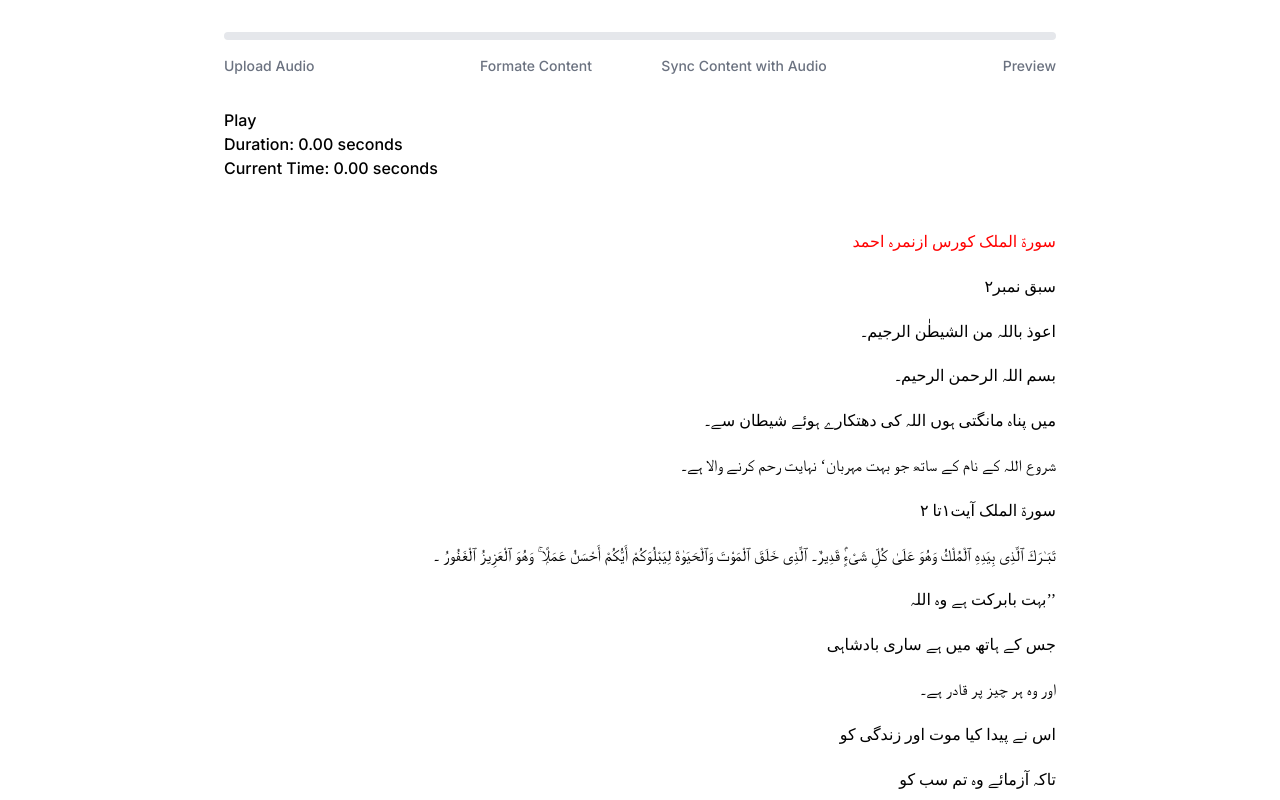
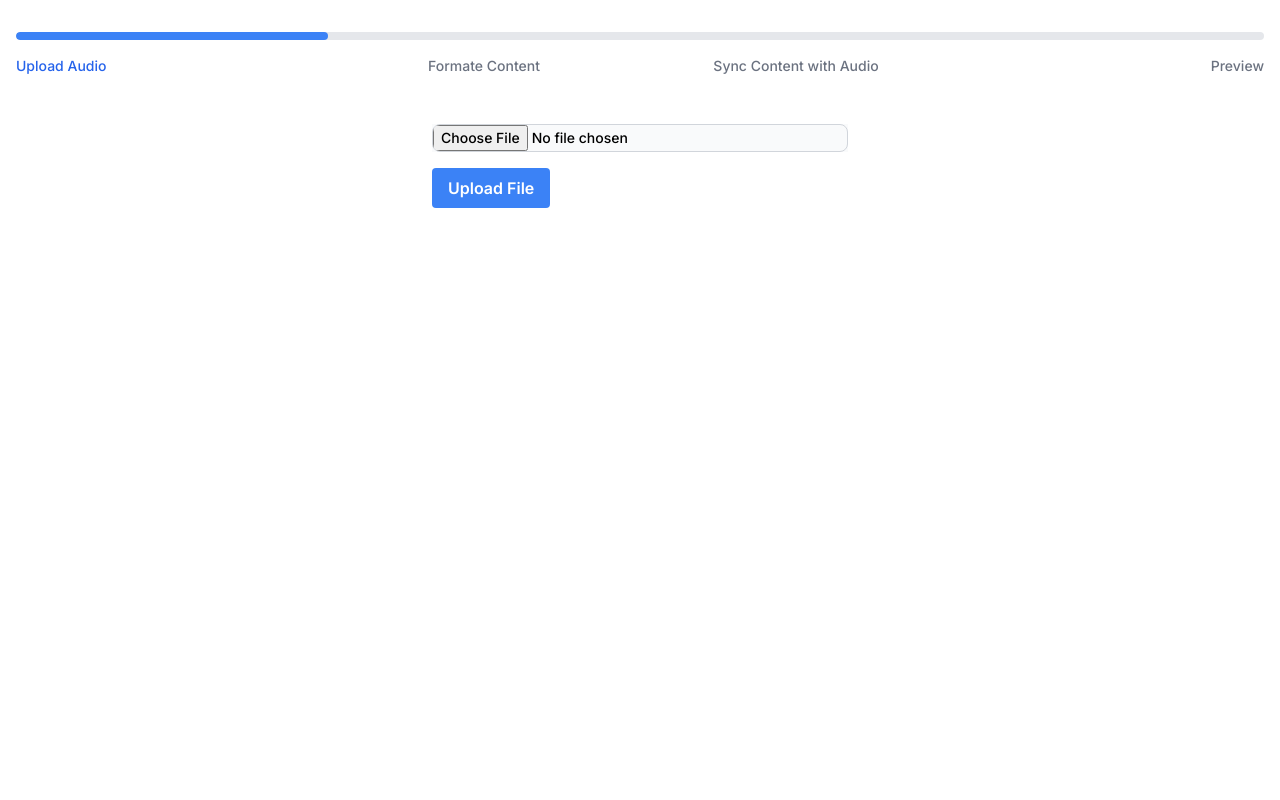
Before and after one commit to hassanprodeveloper/sync-audio-with-lexical, a Next.js app: page / in a window 1280 px wide. Shown: the top 800 px of the page. Built offline with nearby package versions, Linux system fonts and the light colour scheme.

Commit message:
resolve context not working issues

```diff
--- a/src/app/page.tsx
+++ b/src/app/page.tsx
@@ -1,35 +1,13 @@
 "use client";
+
 import React from "react";
-import AudioUploadForm from "@/components/AudioUploadForm";
-import StepsProgress from "@/components/StepsProgress";
-import LexicalEditor from "@/components/LexicalEditor";
-import SyncAudioWithLexical from "@/components/SyncAudioWithLexical";
-import { addTimeToTextNode, assignUniqueIdsToTextNodes } from "@/helpers";
-import Preview from "@/components/Preview";
-import SyncAudioStepsProvider, {
-  useSyncAudioSteps,
-} from "@/context/SyncAudioSteps";
+import SyncAudioStepsProvider from "@/context/SyncAudioSteps";
+import SyncAudioStepper from "@/views/SyncAudioStepper";
 
 const App = () => {
-  const { step, onTextFormattingComplete } = useSyncAudioSteps();
-
   return (
     <SyncAudioStepsProvider>
-      <div className="mx-auto max-w-4xl px-4 sm:px-6 lg:px-8 py-8">
-        <StepsProgress />
-
-        <div>
-          {step === 1 ? (
-            <AudioUploadForm />
-          ) : step === 2 ? (
-            <LexicalEditor onComplete={onTextFormattingComplete} />
-          ) : step === 3 ? (
-            <SyncAudioWithLexical />
-          ) : (
-            <Preview />
-          )}
-        </div>
-      </div>
+      <SyncAudioStepper />
     </SyncAudioStepsProvider>
   );
 };
--- a/src/components/AudioUploadForm.tsx
+++ b/src/components/AudioUploadForm.tsx
@@ -9,7 +9,7 @@ const AudioUploadForm: React.FC = () => {
   // State to manage uploading status
   const [isUploading, setIsUploading] = useState<boolean>(false);
 
-  const { onUploadAudioSuccessful } = useSyncAudioSteps();
+  const { onUploadAudio } = useSyncAudioSteps();
 
   // Handle file selection
   const handleFileChange = (event: React.ChangeEvent<HTMLInputElement>) => {
@@ -21,11 +21,10 @@ const AudioUploadForm: React.FC = () => {
   const handleUpload = async () => {
     if (file) {
       setIsUploading(true);
-      const url = await uploadFileToFirebaseStorage(file);
+      onUploadAudio(file);
 
       setIsUploading(false);
-      //   alert(`File uploaded successfully! ==>> ${url}`);
-      onUploadAudioSuccessful(url);
+
       // Reset file input
       setFile(null);
       const fileInput = document.getElementById(
--- a/src/components/StepsProgress.tsx
+++ b/src/components/StepsProgress.tsx
@@ -22,7 +22,7 @@ const StepsProgress = () => {
   const { step } = useSyncAudioSteps();
   const progress = Math.round((step / steps.length) * 100);
   return (
-    <div>
+    <div className="my-8">
       <h2 className="sr-only">Steps</h2>
 
       <div>
--- a/src/context/SyncAudioSteps.tsx
+++ b/src/context/SyncAudioSteps.tsx
@@ -1,5 +1,5 @@
 import { assignUniqueIdsToTextNodes, addTimeToTextNode } from "@/helpers";
-import React, { useContext } from "react";
+import React, { useContext, useEffect } from "react";
 import { createContext } from "react";
 
 interface Props {
@@ -976,10 +976,10 @@ const defaultData = {
   },
 };
 const initialState = {
-  step: 0,
+  step: 1,
   data: defaultData,
   setStep: (step: number) => 0 as any,
-  onUploadAudioSuccessful: (url: string) => 0 as any,
+  onUploadAudio: (file: File) => 0 as any,
   onTextFormattingComplete: (editorState: any) => 0 as any,
   handleAddTimeToTextNode: (id: string, startTime: number, endTime: number) =>
     0 as any,
@@ -992,9 +992,12 @@ const SyncAudioStepsProvider = ({ children }: Props) => {
   const [step, setStep] = React.useState(initialState.step);
   const [data, setData] = React.useState(initialState.data);
 
-  const onUploadAudioSuccessful = (url: string) => {
-    setStep(2);
-    setData({ ...data, audio: url });
+  const onUploadAudio = (file: File) => {
+    if (file) {
+      const url = URL.createObjectURL(file);
+      setData((prev) => ({ ...prev, audio: url }));
+      setStep(2);
+    }
   };
 
   const onTextFormattingComplete = (editorState: any) => {
@@ -1021,11 +1024,20 @@ const SyncAudioStepsProvider = ({ children }: Props) => {
     );
   };
 
+  useEffect(() => {
+    // Clean up URL object to avoid memory leaks
+    return () => {
+      if (data.audio) {
+        URL.revokeObjectURL(data.audio);
+      }
+    };
+  }, [data.audio]);
+
   const values = {
     step,
     setStep,
     data,
-    onUploadAudioSuccessful,
+    onUploadAudio,
     onTextFormattingComplete,
     handleAddTimeToTextNode,
   };
--- /dev/null
+++ b/src/views/SyncAudioStepper.tsx
@@ -0,0 +1,34 @@
+"use client";
+import React from "react";
+import AudioUploadForm from "@/components/AudioUploadForm";
+import StepsProgress from "@/components/StepsProgress";
+import LexicalEditor from "@/components/LexicalEditor";
+import SyncAudioWithLexical from "@/components/SyncAudioWithLexical";
+import Preview from "@/components/Preview";
+import { useSyncAudioSteps } from "@/context/SyncAudioSteps";
+
+const SyncAudioStepper = () => {
+  const { step, onTextFormattingComplete } = useSyncAudioSteps();
+
+  return (
+    <div>
+      <div className="mx-auto max-w-4xl px-4 sm:px-6 lg:px-8 py-8">
+        <StepsProgress />
+
+        <div className="my-8">
+          {step === 1 ? (
+            <AudioUploadForm />
+          ) : step === 2 ? (
+            <LexicalEditor onComplete={onTextFormattingComplete} />
+          ) : step === 3 ? (
+            <SyncAudioWithLexical />
+          ) : (
+            <Preview />
+          )}
+        </div>
+      </div>
+    </div>
+  );
+};
+
+export default SyncAudioStepper;
```
